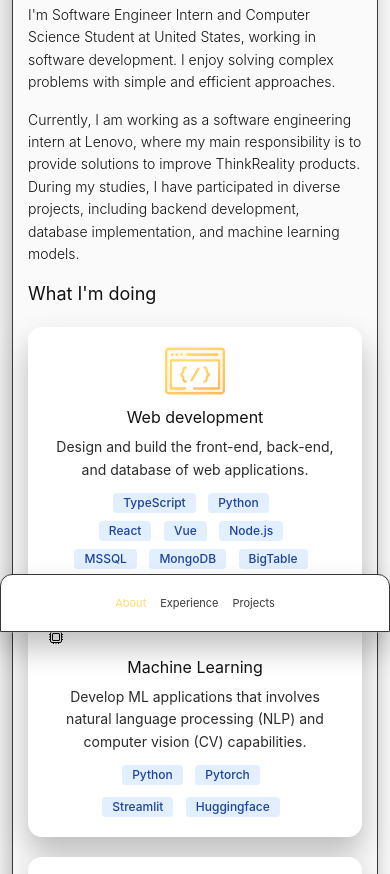
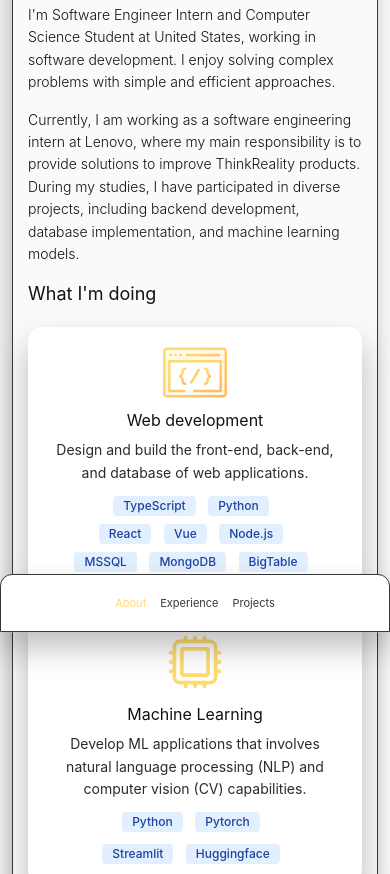
Before and after one commit to littlehongman/littlehongman.github.io, a plain HTML site: page index.html in a window 390 px wide. Shown: the part 212-1086 px from the top of the page. Drawn offline with nearby package versions, Linux system fonts and the light colour scheme.

Commit message:
fix: wrong icon size

```diff
--- a/assets/css/style.css
+++ b/assets/css/style.css
@@ -1258,6 +1258,15 @@ textarea.form-input::-webkit-resizer { display: none; }
 
 }
 
+@media (max-width: 768px) {
+  .service-icon-box .service-icon {
+    margin: auto;
+    font-size:60px;
+    color: var(--orange-yellow-crayola);
+  }
+
+}
+
 
 
 
--- a/index.html
+++ b/index.html
@@ -235,7 +235,7 @@
             <li class="service-item">
 
               <div class="service-icon-box">
-                <img src="./assets/images/icon-dev.svg" alt="Web development icon" width="60">
+                <img src="./assets/images/icon-dev.svg" alt="Web development icon" width="64">
               </div>
 
               <div class="service-content-box">
@@ -273,7 +273,7 @@
               <div class="service-icon-box">
                 <!-- <img src="./assets/images/chip.svg
                 " alt="design icon" width="40"> -->
-                <ion-icon name="hardware-chip-outline"></ion-icon>
+                <ion-icon class="service-icon" name="hardware-chip-outline"></ion-icon>
               </div>
 
               <div class="service-content-box">
@@ -298,7 +298,7 @@
             <li class="service-item">
 
               <div class="service-icon-box">
-                <ion-icon name="desktop-sharp"></ion-icon>
+                <ion-icon class="service-icon" name="desktop-sharp"></ion-icon>
               </div>
 
               <div class="service-content-box">
```
